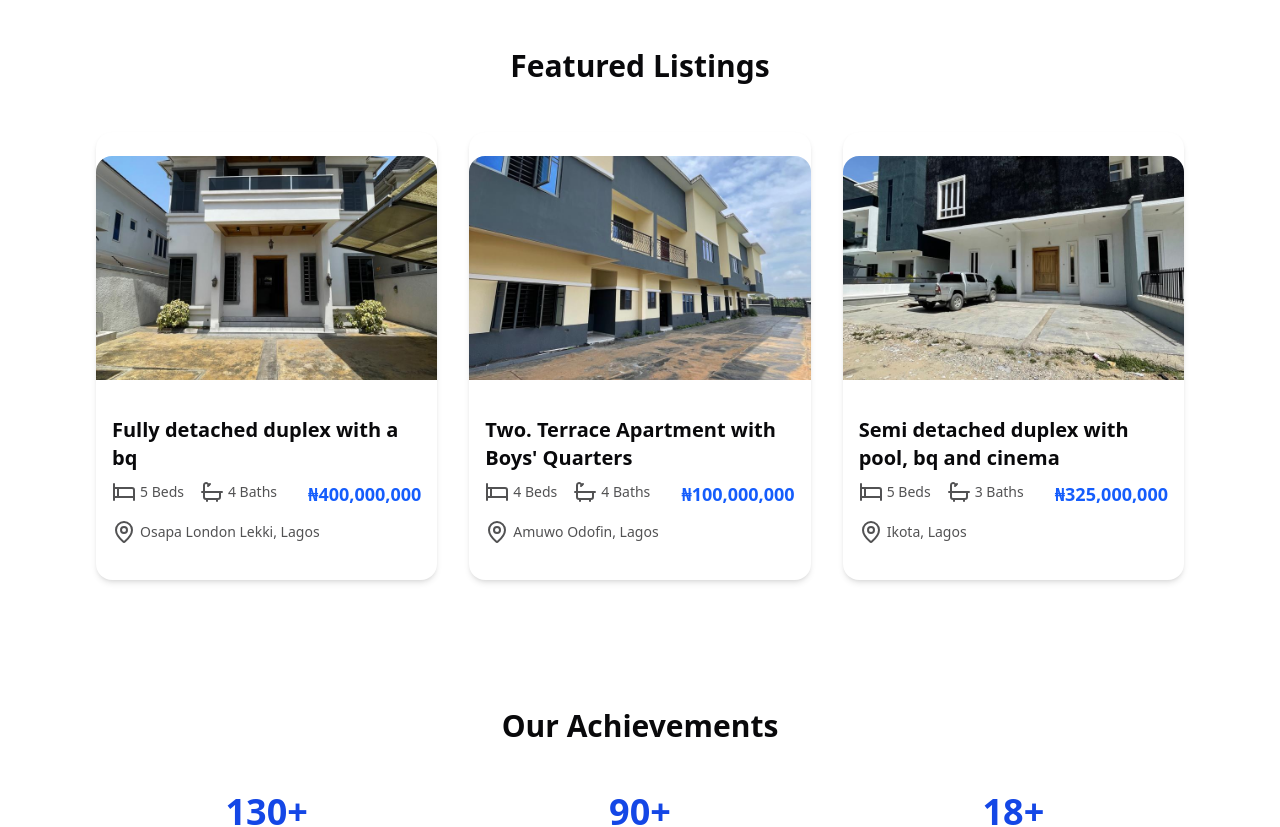
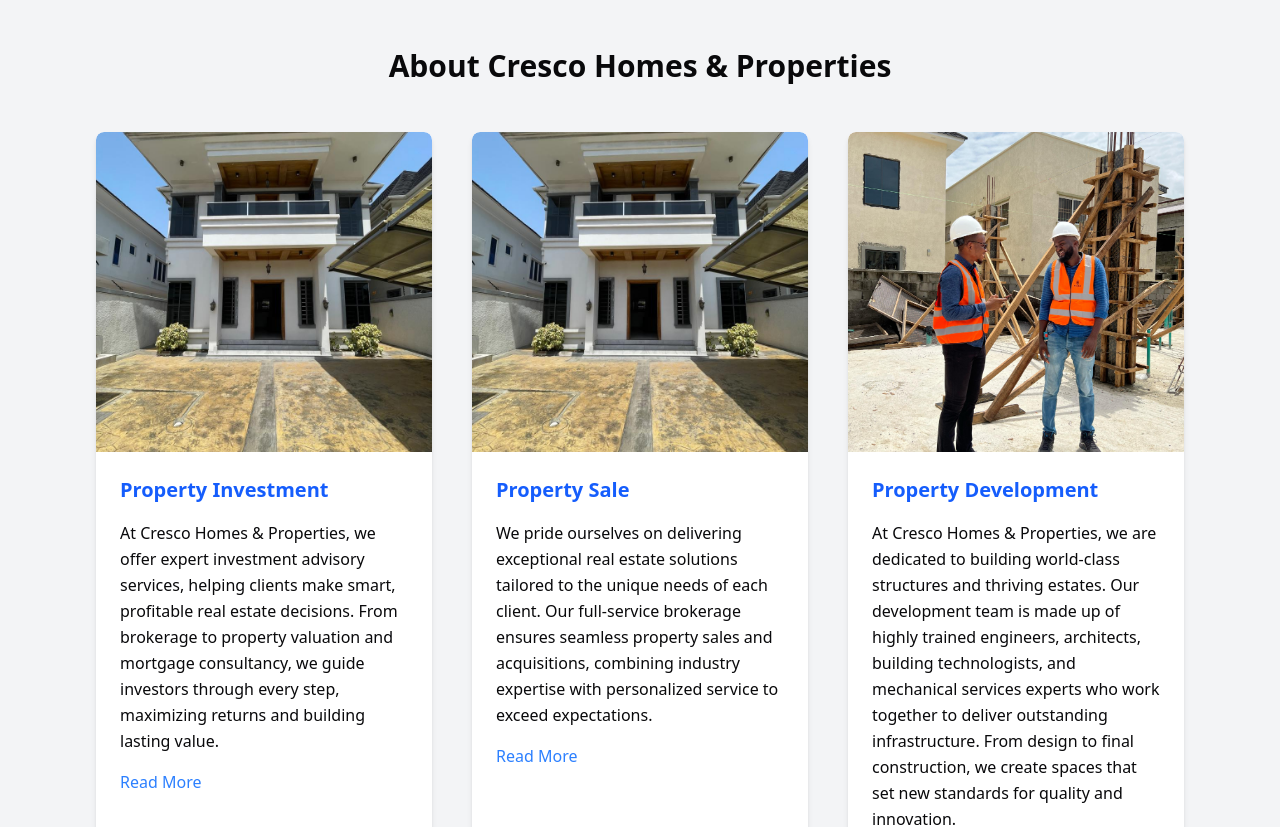
Before and after one commit to igbokwe-chibueze/crescohomes, a Next.js app: page / in a window 1280 px wide. Shown: the part 1080-1907 px from the top of the page. Built offline with nearby package versions, Linux system fonts and the light colour scheme.

Commit message:
Created About Section
Signed-off-by: igbokwe-chibueze <igbokwechibueze@gmail.com>

```diff
--- a/src/app/page.tsx
+++ b/src/app/page.tsx
@@ -5,6 +5,7 @@
 import { StatsSection } from "@/components/sections/statsSection";
 import { ContactSection } from "@/components/sections/contactSection";
 import { Footer } from "@/components/sections/footer";
+import { AboutUsSection } from "@/components/sections/about";
 
 export default function LandingPage() {
 
@@ -18,6 +19,8 @@
 
       {/* Company Statement */}
       <StatementSection/>
+
+      <AboutUsSection/>
 
       {/* Featured Properties */}
       <ListingsSection/>
--- a/src/components/navbar.tsx
+++ b/src/components/navbar.tsx
@@ -19,10 +19,15 @@
   const [scrolled, setScrolled] = useState(false);
 
   // List of section IDs for navigation
-  const navItems = ["hero", "statement", "listings", "contact"];
+  const navItems = ["hero", "statement", "about", "listings", "contact"];
 
   // Determine link text color class based on scroll state
   const linkColorClass = scrolled ? "text-card-foreground" : "text-white";
+
+  // Pick the right bg/text classes
+  // const triggerClasses = scrolled
+  //   ? "bg-card text-card-foreground"
+  //   : "bg-transparent text-white"
 
   const scrollToSection = (id: string) => {
     const section = document.getElementById(id);
@@ -92,13 +97,14 @@
         className="md:hidden p-2 rounded focus:outline-none focus:ring z-30"
         aria-label="Toggle mobile menu"
       >
-        {mobileMenuOpen ? <X size={24} /> : <Menu size={24} />}
+        {mobileMenuOpen ? <X size={24} /> : <Menu size={24} className={`${linkColorClass}`}/>}
       </button>
 
       {/* Mobile Menu Overlay */}
       {mobileMenuOpen && (
         <div
-          className="fixed inset-0 bg-card bg-opacity-95 flex flex-col items-center justify-center space-y-8 md:hidden"
+          className="fixed inset-0 bg-card bg-opacity-95 flex flex-col items-center justify-center
+          space-y-8 md:hidden"
         >
           {navItems.map((id) => (
             <button
@@ -107,12 +113,12 @@
                 setMobileMenuOpen(false);
                 scrollToSection(id);
               }}
-              className={`text-2xl font-medium hover:text-blue-600 transition ${linkColorClass}`}
+              className="text-2xl font-medium hover:text-blue-600 transition"
             >
               {id.charAt(0).toUpperCase() + id.slice(1)}
             </button>
           ))}
-          <ModeToggle />
+          <ModeToggle  />
         </div>
       )}
     </nav>
--- /dev/null
+++ b/src/components/sections/about.tsx
@@ -0,0 +1,67 @@
+// src/components/sections/about.tsx
+// src/components/sections/aboutUsSection.tsx
+import Image from "next/image";
+import Link from "next/link";
+
+const aboutUsData = [
+  {
+    title: "Property Investment",
+    description:
+      "At Cresco Homes & Properties, we offer expert investment advisory services, helping clients make smart, profitable real estate decisions. From brokerage to property valuation and mortgage consultancy, we guide investors through every step, maximizing returns and building lasting value.",
+    readMoreLink: "#investment-details", // Replace with actual link if needed
+    imageSrc: "/apartment 1.jpeg", // Replace with your investment image
+  },
+  {
+    title: "Property Sale",
+    description:
+      "We pride ourselves on delivering exceptional real estate solutions tailored to the unique needs of each client. Our full-service brokerage ensures seamless property sales and acquisitions, combining industry expertise with personalized service to exceed expectations.",
+    readMoreLink: "#sale-details", // Replace with actual link if needed
+    imageSrc: "/apartment 1.jpeg", // Replace with your sale image
+  },
+  {
+    title: "Property Development",
+    description:
+      "At Cresco Homes & Properties, we are dedicated to building world-class structures and thriving estates. Our development team is made up of highly trained engineers, architects, building technologists, and mechanical services experts who work together to deliver outstanding infrastructure. From design to final construction, we create spaces that set new standards for quality and innovation.",
+    readMoreLink: "#development-details", // Replace with actual link if needed
+    imageSrc: "/construction.jpeg", // Replace with your development image
+  },
+];
+
+export function AboutUsSection() {
+  return (
+    <section id="about" className="py-16 px-6 md:px-24 bg-gray-100 dark:bg-gray-800 text-card-foreground">
+      <div className="container mx-auto">
+        <h2 className="text-3xl font-bold text-center mb-12">About Cresco Homes & Properties</h2>
+        <div className="grid md:grid-cols-3 gap-10">
+          {aboutUsData.map((item, index) => (
+            <div
+              key={index}
+              className="bg-white dark:bg-gray-900 rounded-lg shadow-md overflow-hidden"
+            >
+              <div className="relative h-64 md:h-80">
+                <Image
+                  src={item.imageSrc}
+                  alt={item.title}
+                  layout="fill"
+                  objectFit="cover"
+                  className="rounded-t-lg"
+                />
+              </div>
+              <div className="p-6">
+                <h3 className="text-xl font-semibold mb-4 text-blue-600 dark:text-blue-400">
+                  {item.title}
+                </h3>
+                <p className="text-card-foreground mb-4 leading-relaxed">
+                  {item.description}
+                </p>
+                <Link href={item.readMoreLink} className="text-blue-500 hover:text-blue-700 transition-colors">
+                  Read More
+                </Link>
+              </div>
+            </div>
+          ))}
+        </div>
+      </div>
+    </section>
+  );
+}
--- a/src/components/sections/contactSection.tsx
+++ b/src/components/sections/contactSection.tsx
@@ -13,13 +13,19 @@
                 <Home className="mx-auto mb-2" size={32} />
                 <p>6a Alternative Rte, Lekki Peninsula II 106104, Lagos</p>
             </div>
+
             <div>
                 <PhoneCall className="mx-auto mb-2" size={32} />
-          <p>+234 0816 592 0863</p>
+                <a href="tel:+2348165920863" className="hover:underline">
+                    +234 0816 592 0863
+                </a>
             </div>
+
             <div>
                 <Mail className="mx-auto mb-2" size={32} />
-          <p>info@crescohomes.ng</p>
+                <a href="mailto:info@crescohomes.ng" className="hover:underline">
+                    info@crescohomes.ng
+                </a>
             </div>
         </div>
     </section>
```
Lines whose indentation alone changed are shown as unchanged.
